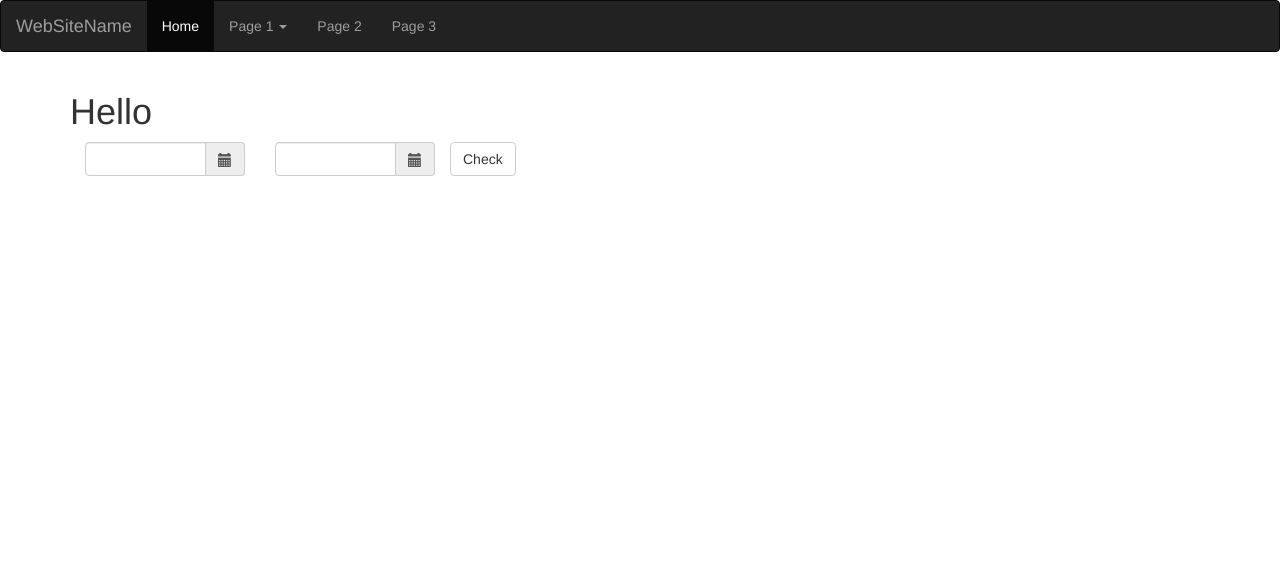
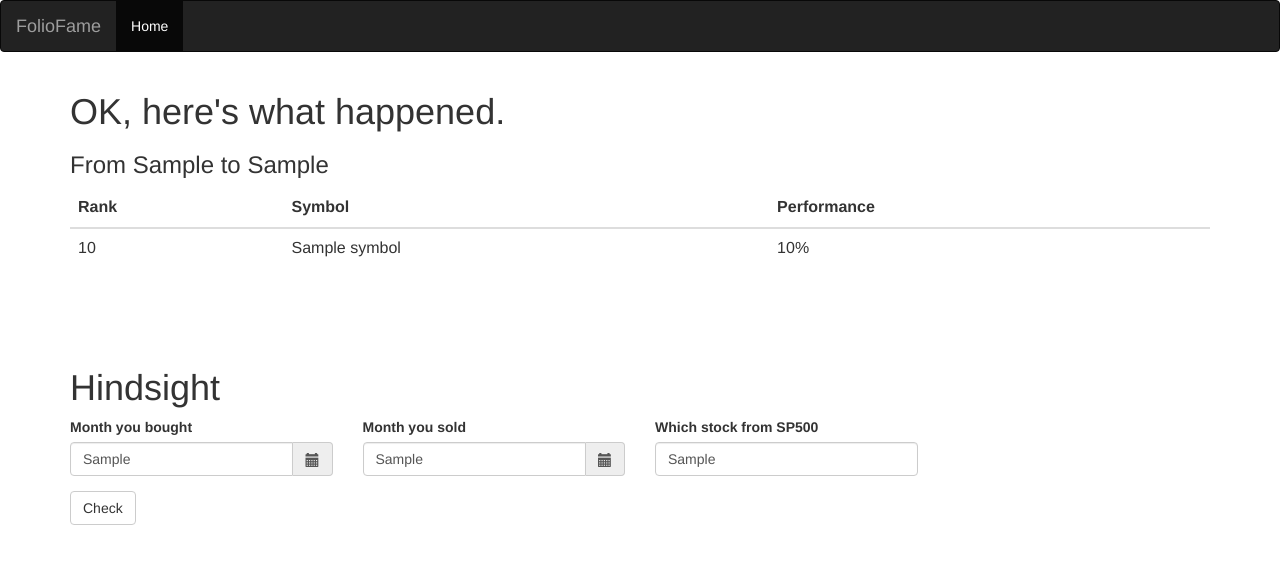
Before and after one commit to jessysu/ff, a Django app: template ff_app/templates/home.html in a window 1280 px wide. Shown: the top 564 px of the page. Run offline with Django 3.2, Linux system fonts and the light colour scheme; the template is opened without the code that fills it: most values are stand-ins (such as "Sample title", 1, 10 or a date in 2020); some libraries are stand-ins or nearby versions.

Commit message:
Hindsight list result

```diff
--- a/ff_app/templates/header.html
+++ b/ff_app/templates/header.html
@@ -1,21 +1,10 @@
 <nav class="navbar navbar-inverse">
   <div class="container-fluid">
     <div class="navbar-header">
-      <a class="navbar-brand" href="#">WebSiteName</a>
+      <a class="navbar-brand" href="/">FolioFame</a>
     </div>
     <ul class="nav navbar-nav">
-      <li class="active"><a href="#">Home</a></li>
-      <li class="dropdown">
-        <a class="dropdown-toggle" data-toggle="dropdown" href="#">Page 1
-        <span class="caret"></span></a>
-        <ul class="dropdown-menu">
-          <li><a href="#">Page 1-1</a></li>
-          <li><a href="#">Page 1-2</a></li>
-          <li><a href="#">Page 1-3</a></li>
-        </ul>
-      </li>
-      <li><a href="#">Page 2</a></li>
-      <li><a href="#">Page 3</a></li>
+      <li class="active"><a href="/">Home</a></li>
     </ul>
   </div>
 </nav>
--- a/ff_app/templates/home.html
+++ b/ff_app/templates/home.html
@@ -9,39 +9,71 @@
 
 {% block body %}
 
+{% regroup symbol_line by symbol as country_list %}
+
 <div class="container">
-    <h1>Hello</h1>
+{% if symbol_list %}
+    <h1>OK, here's what happened.</h1>
+    <h3>From {{ds}} to {{de}}</h3>
+    <table class="table table-hover" style="margin-bottom:100px">
+        <thead>
+            <tr>
+                <th>Rank</th>
+                <th>Symbol</th>
+                <th>Performance</th>
+            </tr>
+        </thead>
+        <tbody>
+        {% for r in symbol_list %}
+            <tr>
+                <td>{{r.rn|floatformat:"0"}}</td>
+                <td>{{r.symbol}}</td>
+                <td>{{r.c_diff|floatformat:"0"}}%</td>
+            </tr>
+        {% endfor %}
+        </tbody>
+    </table>
+{% endif %}
+
+    <h1>Hindsight</h1>
     <form action="/" method="post">
     {% csrf_token %}
-    <div class='col-md-2 col-sm-3 col-xs-4'>
-        <div class="form-group">
+        <div class="row">
+            <div class="form-group col-md-3 col-sm-4 col-xs-6">
+                <label for="ds">Month you bought</label>
                 <div class='input-group date' id='datetimepicker6'>
-                <input type='text' class="form-control" name="ds" />
+                    <input type='text' class="form-control" name="ds" {%if ds%}value="{{ds}}"{%else%}placeholder="MM/YYYY"{%endif%} />
                     <span class="input-group-addon">
                         <span class="glyphicon glyphicon-calendar"></span>
                     </span>
                 </div>
             </div>
-    </div>
-    <div class='col-md-2 col-sm-3 col-xs-4'>
-        <div class="form-group">
+            <div class="form-group col-md-3 col-sm-4 col-xs-6">
+                <label for="de">Month you sold</label>
                 <div class='input-group date' id='datetimepicker7'>
-                <input type='text' class="form-control" name="de" />
+                    <input type='text' class="form-control" name="de" {%if de%}value="{{de}}"{%else%}placeholder="MM/YYYY"{%endif%} />
                     <span class="input-group-addon">
                         <span class="glyphicon glyphicon-calendar"></span>
                     </span>
                 </div>
             </div>
+            <div class="form-group col-md-3 col-sm-4 col-xs-6">
+                <label for="ss">Which stock from SP500</label>
+                <input type='text' class="form-control" name="ss" {%if ss%}value="{{ss}}"{%else%}placeholder="SYMBOL"{%endif%} />
             </div>
-    <div>
+        </div>
+        <div class="row">
+            <div class="col-md-3 col-sm-4 col-xs-6">
                 <button type="submit" class="btn btn-default">Check</button>
+            </div>
         </div>
     </form>
     <script type="text/javascript">
     $(function () {
         $('#datetimepicker6').datetimepicker({
             viewMode: 'years',
-            format: 'MM/YYYY'
+            format: 'MM/YYYY',
+            minDate: moment('11/2002','MM/YYYY')
         });
         $('#datetimepicker7').datetimepicker({
             viewMode: 'years',
--- a/ff_app/urls.py
+++ b/ff_app/urls.py
@@ -2,5 +2,6 @@ from django.conf.urls import url
 from ff_app import views
 
 urlpatterns = [
-    url('^$', views.index, name='index')
+    #url('^$', views.index, name='index')
+    url(r'^.*$', views.index, name='index')
 ]
```
Also changed, not shown: ff_app/views.py (+61 -3 lines). Lines whose indentation alone changed are shown as unchanged.
